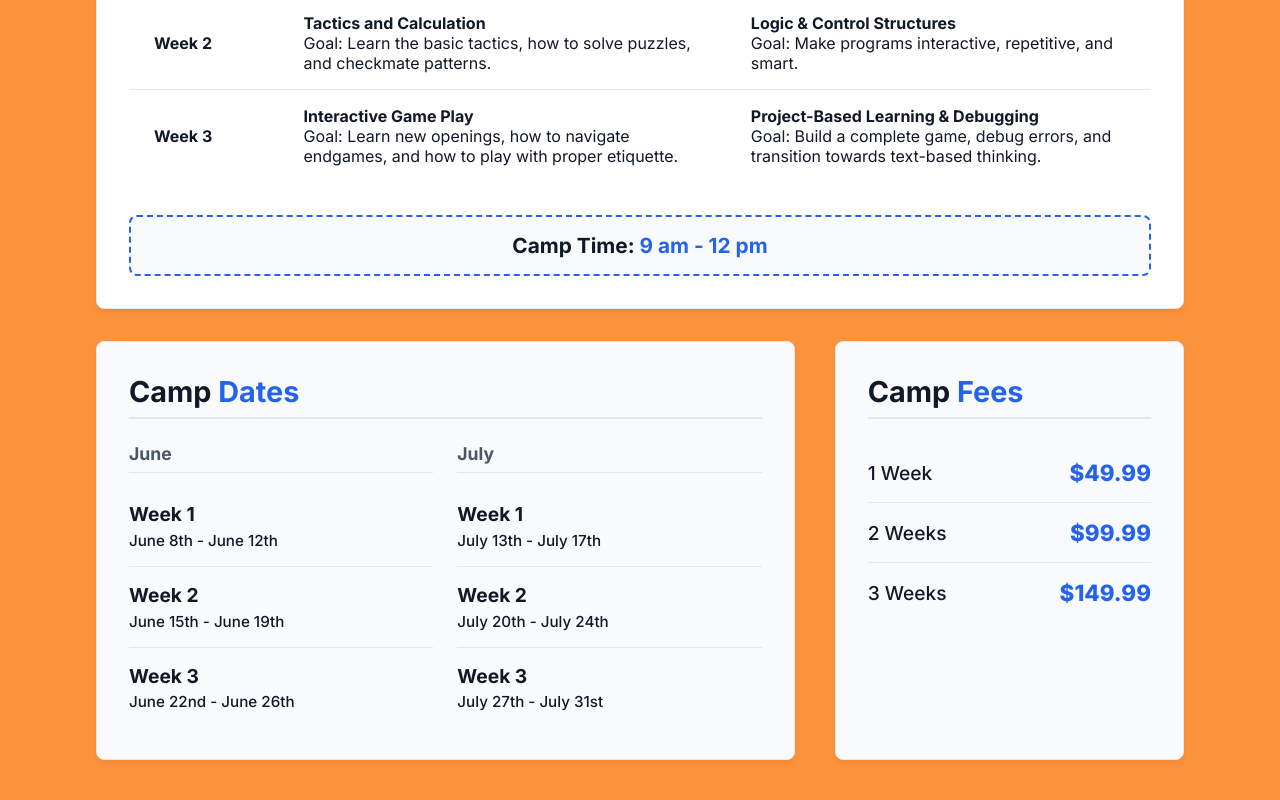
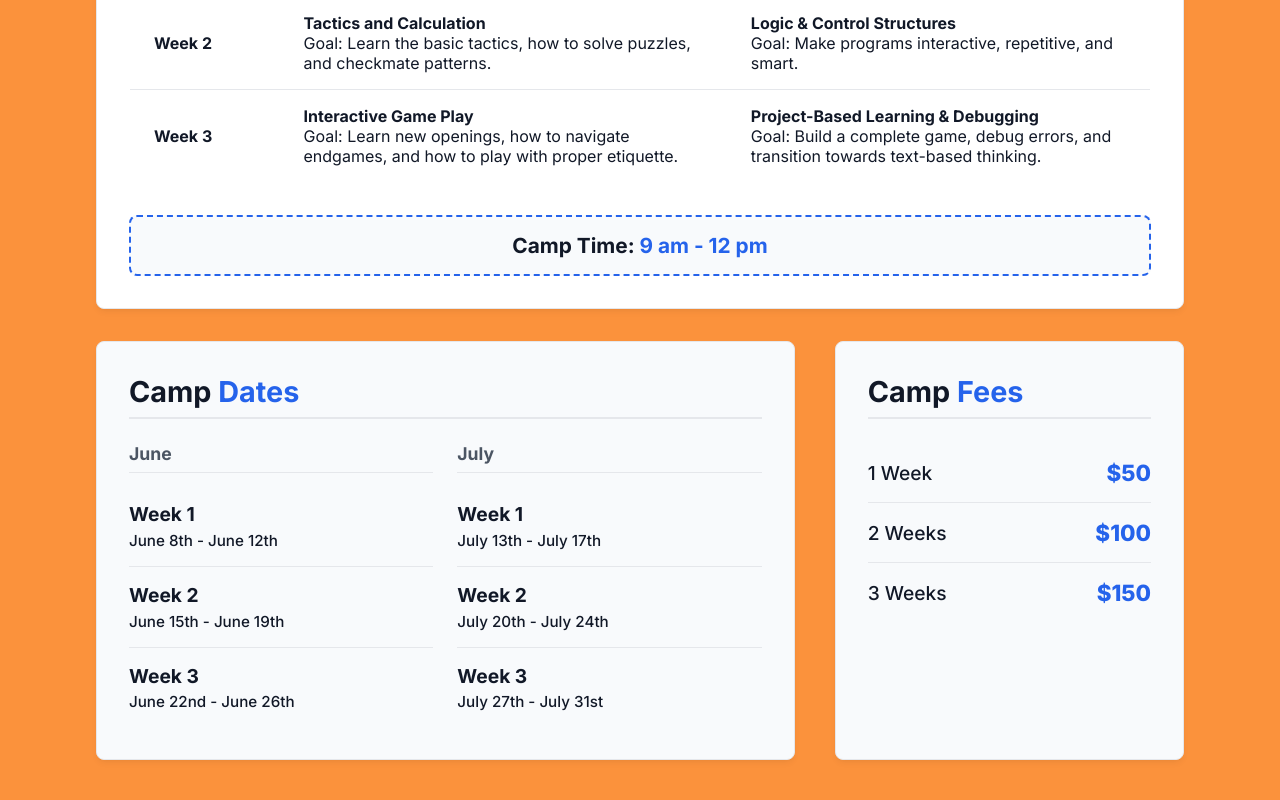
Before and after one commit to abhisastry/chess_code_classes, a plain HTML site: page index.html in a window 1280 px wide. Shown: the part 474-1274 px from the top of the page. Drawn offline with Linux system fonts and the light colour scheme.

Commit message:
Update pricing configuration to , , and

```diff
--- a/index.html
+++ b/index.html
@@ -131,15 +131,15 @@
                     <ul class="fees-list">
                         <li>
                             <span class="weeks">1 Week</span>
-                                <span class="price">$49.99</span>
+                            <span class="price">$50</span>
                         </li>
                         <li>
                             <span class="weeks">2 Weeks</span>
-                                <span class="price">$99.99</span>
+                            <span class="price">$100</span>
                         </li>
                         <li>
                             <span class="weeks">3 Weeks</span>
-                                <span class="price">$149.99</span>
+                            <span class="price">$150</span>
                         </li>
                     </ul>
                 </div>
```
Lines whose indentation alone changed are shown as unchanged.
